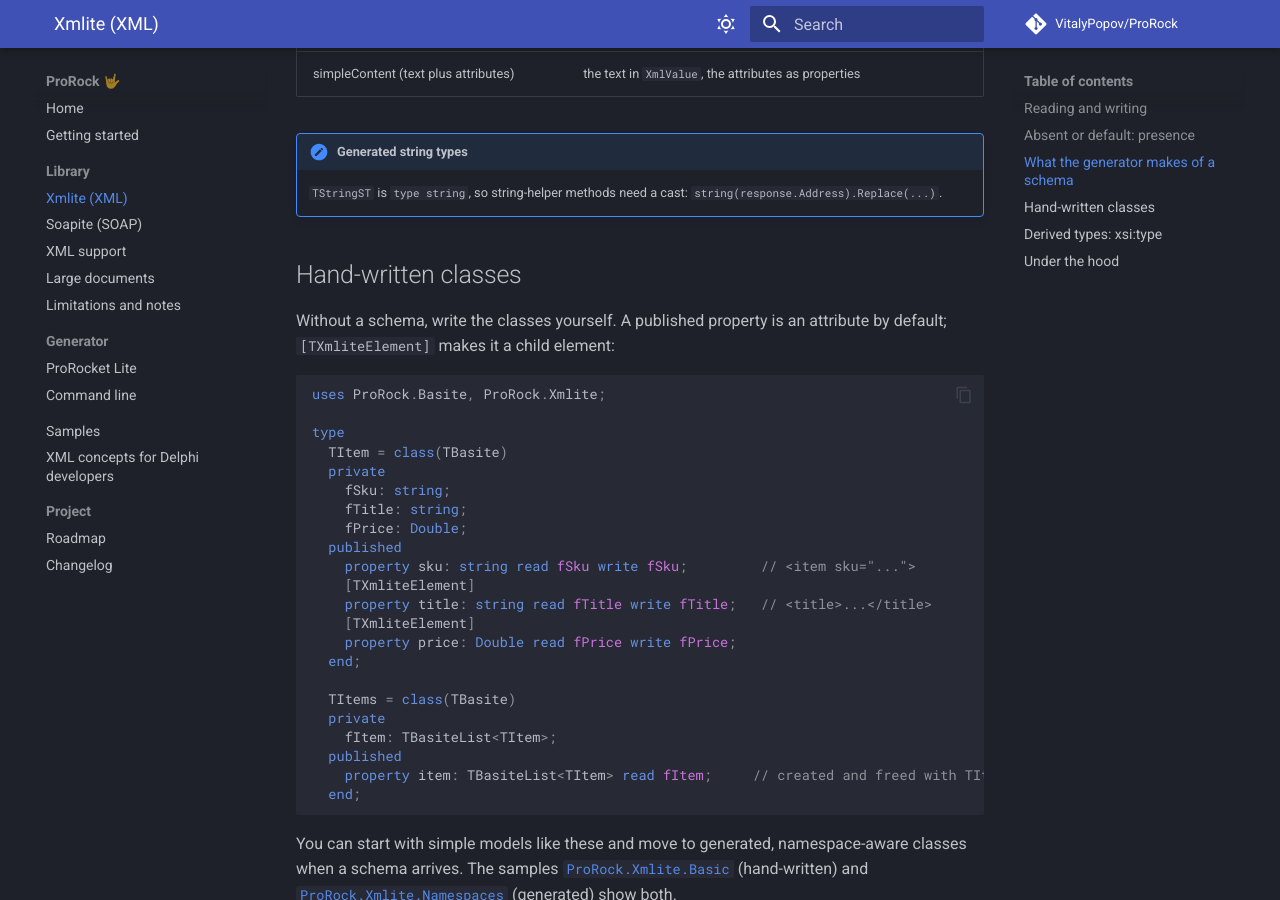
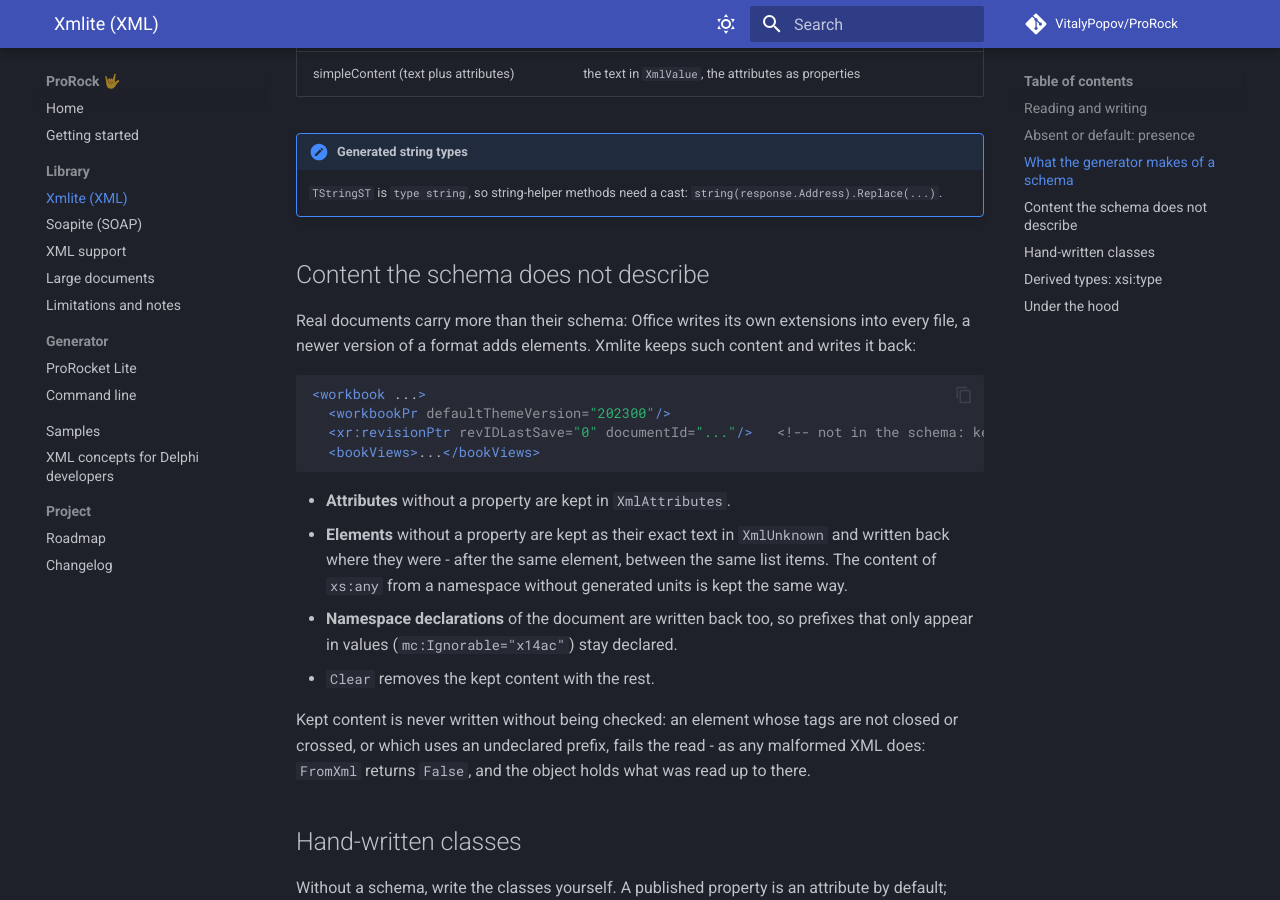
Before and after one commit to VitalyPopov/ProRock, an MkDocs documentation site: the page built from docs/xmlite.md, in a window 1280 px wide and 900 px high, scrolled down 2827 px. Built offline with MkDocs 1.6.1 and Material for MkDocs 9.7.7, drawn with Linux system fonts in a browser that asks for light colours; comment, search, counter and statistics services are not loaded.

Commit message:
Content the schema does not describe is kept: unknown elements as their exact text, written back where they were (after the same element, between the same list items), the document's namespace declarations written back (prefixes named in values stay declared); a kept element must be well-formed; FromXml returns False for malformed content (it returned True with what was read); docs: XML support, Xmlite

````diff
--- a/docs/limitations.md
+++ b/docs/limitations.md
@@ -8,8 +8,8 @@ using it. Coverage grows through real-world schemas. If yours doesn't generate o
 
 A document read and written back keeps what its schema describes: values equal to their default, objects with only
 defaults, absent values stay absent, enumeration texts and element order as in the schema
-([presence](xmlite.md#absent-or-default-presence)). Elements the schema does not know and mixed content are not kept yet
-([XML support](xml-support.md#the-document)).
+([presence](xmlite.md#absent-or-default-presence)), and the elements the schema does not describe. Mixed content is not kept
+whole yet ([XML support](xml-support.md#the-document)).
 
 A value set in code that equals its default is written only when marked present (`SetPresent`) - see
 [presence](xmlite.md#absent-or-default-presence).
--- a/docs/xmlite.md
+++ b/docs/xmlite.md
@@ -113,6 +113,30 @@ namespace (`ProRock.Xmlite.Schema.<Name>`), so the units of a schema set use eac
 !!! note "Generated string types"
     `TStringST` is `type string`, so string-helper methods need a cast: `string(response.Address).Replace(...)`.
 
+## Content the schema does not describe
+
+Real documents carry more than their schema: Office writes its own extensions into every file, a newer version of a format
+adds elements. Xmlite keeps such content and writes it back:
+
+```xml
+<workbook ...>
+  <workbookPr defaultThemeVersion="202300"/>
+  <xr:revisionPtr revIDLastSave="0" documentId="..."/>   <!-- not in the schema: kept -->
+  <bookViews>...</bookViews>
+```
+
+- **Attributes** without a property are kept in `XmlAttributes`.
+- **Elements** without a property are kept as their exact text in `XmlUnknown` and written back where they were - after the
+  same element, between the same list items. The content of `xs:any` from a namespace without generated units is kept the
+  same way.
+- **Namespace declarations** of the document are written back too, so prefixes that only appear in values
+  (`mc:Ignorable="x14ac"`) stay declared.
+- `Clear` removes the kept content with the rest.
+
+Kept content is never written without being checked: an element whose tags are not closed or crossed, or which uses an
+undeclared prefix, fails the read - as any malformed XML does: `FromXml` returns `False`, and the object holds what was read
+up to there.
+
 ## Hand-written classes
 
 Without a schema, write the classes yourself. A published property is an attribute by default; `[TXmliteElement]` makes it a
````
Also changed, not shown: CHANGELOG.md (+7 -0 lines), docs/xml-support.md (+4 -3 lines), 2 other files.
